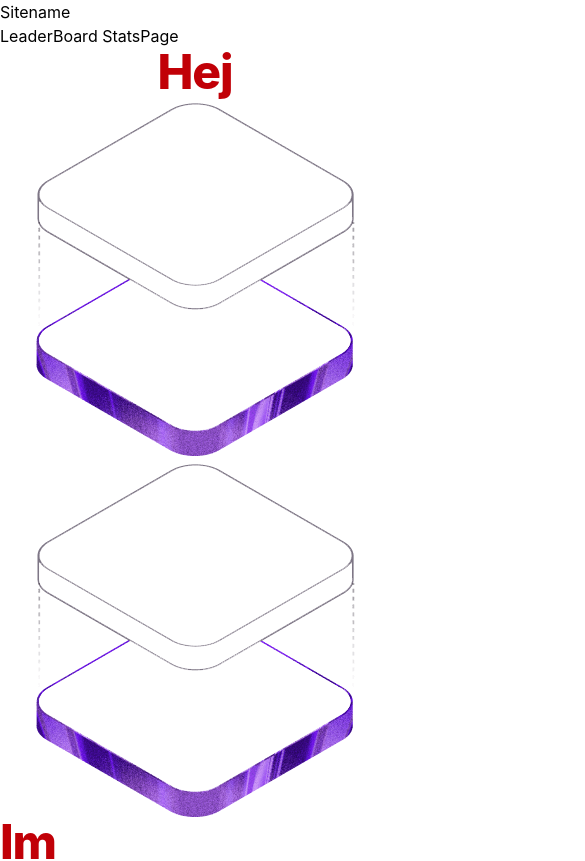
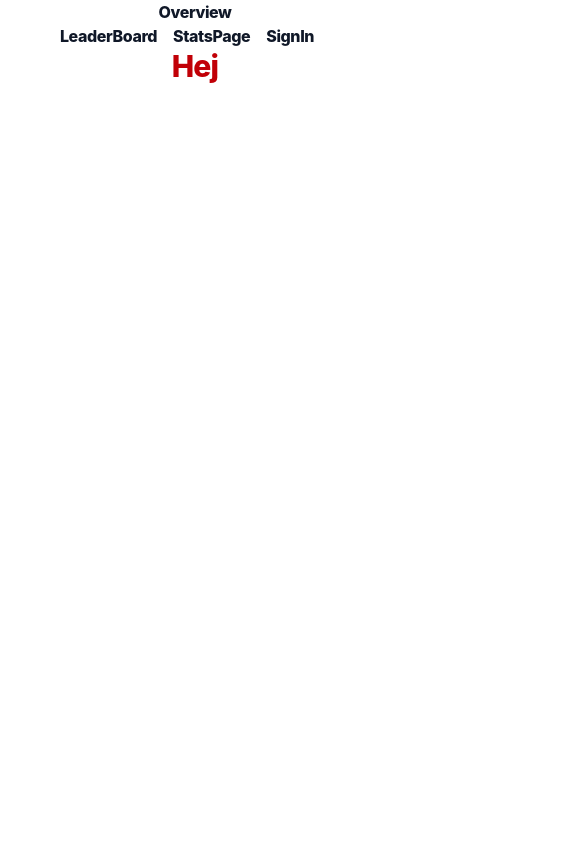
Before and after one commit to TheTogole/React, a React (Vite) app: page / in a window 390 px wide. Shown: the top 861 px of the page, 585 px wide, since content can reach past the window. Built offline with nearby package versions, Linux system fonts and the light colour scheme.

Commit message:
Progress made on the Navigation module

```diff
--- a/src/App.jsx
+++ b/src/App.jsx
@@ -1,6 +1,5 @@
 import { useState } from "react";
-import Header from "./componentes/header";
-import SignIn from "./componentes/SignIn";
+
 import NavBar from "./componentes/NavBar";
 
 function App() {
@@ -9,8 +8,6 @@ function App() {
   return (
     <>
       <NavBar />
-      <Header />
-      <SignIn />
     </>
   );
 }
--- a/src/componentes/LeaderBoard.jsx
+++ b/src/componentes/LeaderBoard.jsx
@@ -1,7 +1,7 @@
 export default function Leaderboard() {
   return (
     <>
-      <h1>LeaderBoard</h1>
+      <h1 className=" flex items-center justify-center text-5xl font-extrabold tracking-tight text-red-700 sm:text-5xl md:text-6xl">LeaderBoard</h1>
     </>
   );
 }
--- a/src/componentes/NavBar.jsx
+++ b/src/componentes/NavBar.jsx
@@ -1,15 +1,22 @@
 import NavClass from "./NavClass";
 import LeaderBoard from "./LeaderBoard";
 import StatsPage from "./StatsPage";
-
+import SignIn from "./SignIn";
+import Header from "./header"
 export default function NavBar() {
   let componates;
   switch (window.location.pathname) {
+    case "/":
+      componates = <Header />
+      break;
     case "/LeaderBoard":
       componates = <LeaderBoard />;
       break;
     case "/StatsPage":
       componates = <StatsPage />;
+      break;
+    case "/SignIn":
+      componates = <SignIn />;
       break;
   }
   return (
--- a/src/componentes/NavClass.jsx
+++ b/src/componentes/NavClass.jsx
@@ -1,13 +1,14 @@
 export default function NavClass() {
   return (
     <nav className="nav">
-      <a href="/" className="site-title">
-        Sitename
+      <a className=" site-title flex items-center justify-center text-1xl font-extrabold tracking-tight text-gray-900 sm:text-5xl md:text-6xl mx-4" href="/" >
+        Overview
       </a>
       <ul>
-        <li>
-          <a href="/LeaderBoard">LeaderBoard</a> {/* */}
-          <a href="/StatsPage">StatsPage</a>
+        <li className="flex items-center justify-center text-1xl font-extrabold tracking-tight text-gray-900 sm:text-5xl md:text-6xl mx-4">
+          <a className="mr-4" href="/LeaderBoard">LeaderBoard</a> {/* */}
+          <a className="mr-4" href="/StatsPage">StatsPage</a>
+          <a className="mr-4" href="/SignIn">SignIn</a>
         </li>
       </ul>
     </nav>
--- a/src/componentes/header.jsx
+++ b/src/componentes/header.jsx
@@ -1,13 +1,10 @@
-import heroImg from "../assets/hero.png";
 export default function Header() {
     return (
         <>
         <div class="flex items-center justify-center">
-            <h1 class="text-5xl font-extrabold tracking-tight text-red-700 sm:text-5xl md:text-6xl">Hej</h1>
+            <h1 class="text-3xl font-extrabold tracking-tight text-red-700 sm:text-5xl md:text-6xl">Hej</h1>
         </div>
         <div class="flex flex-row items-center justify-center flex-wrap">
-            <img src={heroImg} />
-            <img src={heroImg}/>
         </div>
         </>
     )
```
